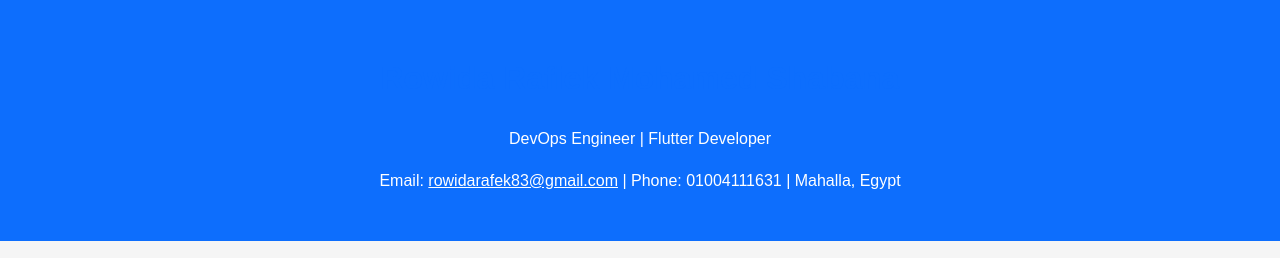
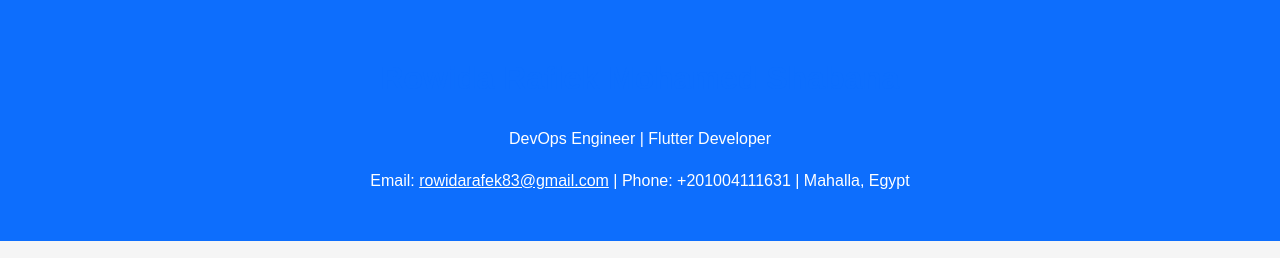
Before and after one commit to Rowida2003/portfolio, a plain HTML site: page index.html in a window 1280 px wide. Shown: the top 258 px of the page. Drawn offline with Linux system fonts and the light colour scheme.

Commit message:
Update index.html

```diff
--- a/index.html
+++ b/index.html
@@ -50,7 +50,7 @@
   <header>
     <h1>Rowida Rafiek Mohamed Shabana</h1>
     <p>DevOps Engineer | Flutter Developer</p>
-    <p>Email: <a href="mailto:rowidarafek83@gmail.com">rowidarafek83@gmail.com</a> | Phone: 01004111631 | Mahalla, Egypt</p>
+    <p>Email: <a href="mailto:rowidarafek83@gmail.com">rowidarafek83@gmail.com</a> | Phone: +201004111631 | Mahalla, Egypt</p>
   </header>
   <main>
     <section>
```
